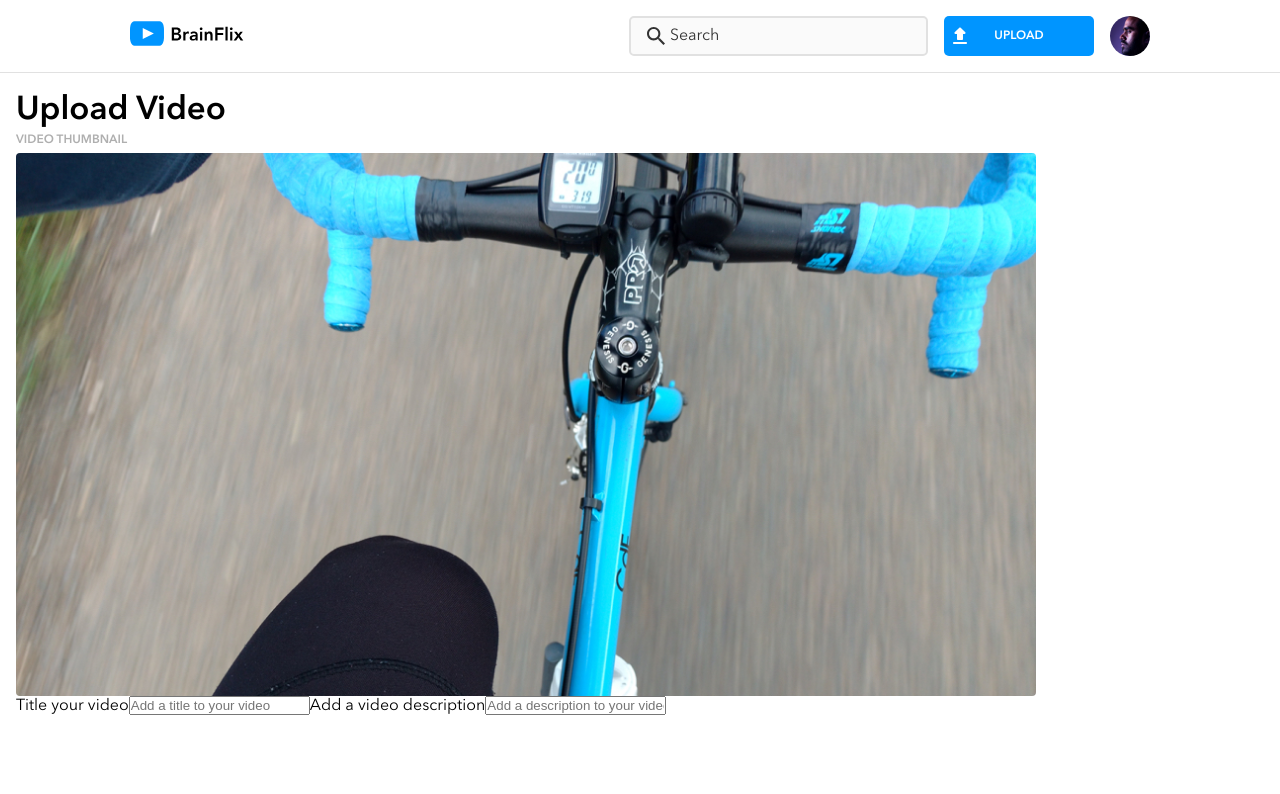
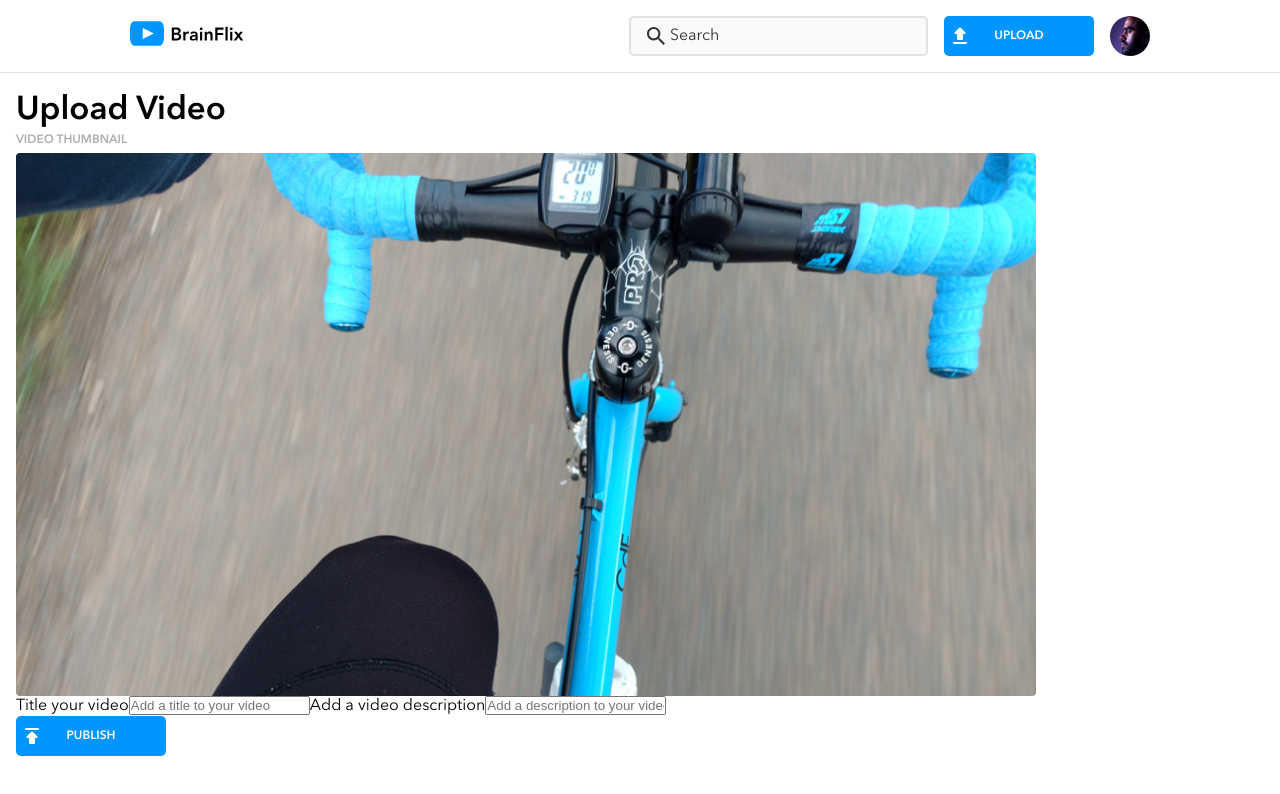
Before and after one commit to paulineleonor/brainflix, a React (Create React App) app: page /upload in a window 1280 px wide. Shown: the top 794 px of the page. Built offline with nearby package versions, Linux system fonts and the light colour scheme.

Commit message:
Add publish button to form

```diff
--- a/src/components/button/Button.scss
+++ b/src/components/button/Button.scss
@@ -32,4 +32,8 @@
   &--search {
     background-image: url("../../assets/Icons/upload.svg");
   }
+
+  &--upload {
+    background-image: url("../../assets/Icons/publish.svg");
+  }
 }
--- a/src/pages/upload/Upload.jsx
+++ b/src/pages/upload/Upload.jsx
@@ -1,5 +1,6 @@
 import React from "react";
 import Image from "../../assets/Images/Upload-video-preview.jpg";
+import Button from "../../components/button/Button";
 import "./Upload.scss";
 
 const Upload = () => {
@@ -40,6 +41,11 @@ const Upload = () => {
             </div>
           </section>
         </div>
+        <Button
+          destination="/"
+          buttonClass="button button--upload"
+          buttonAction="Publish"
+        />
       </div>
     </section>
   );
```
